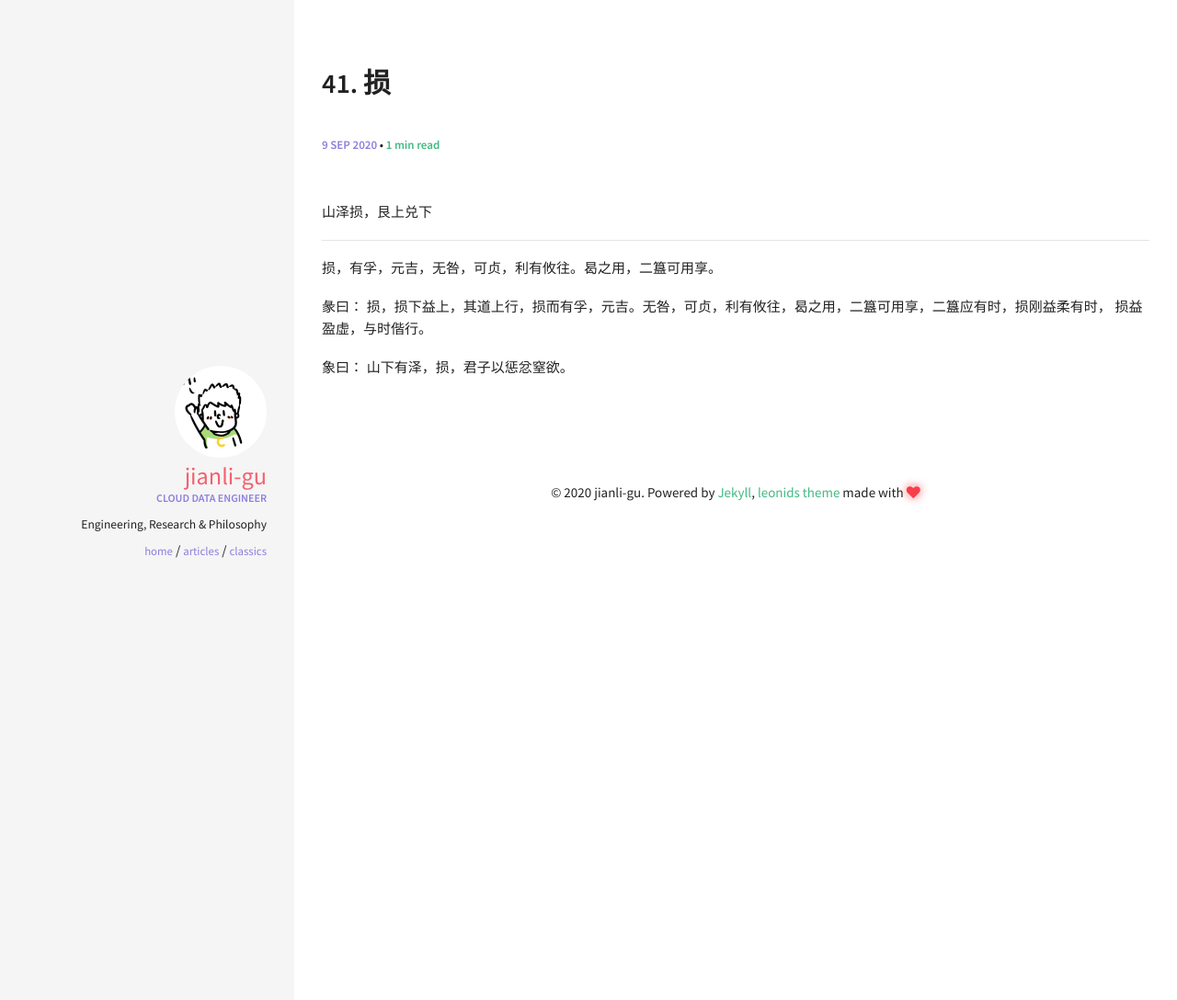
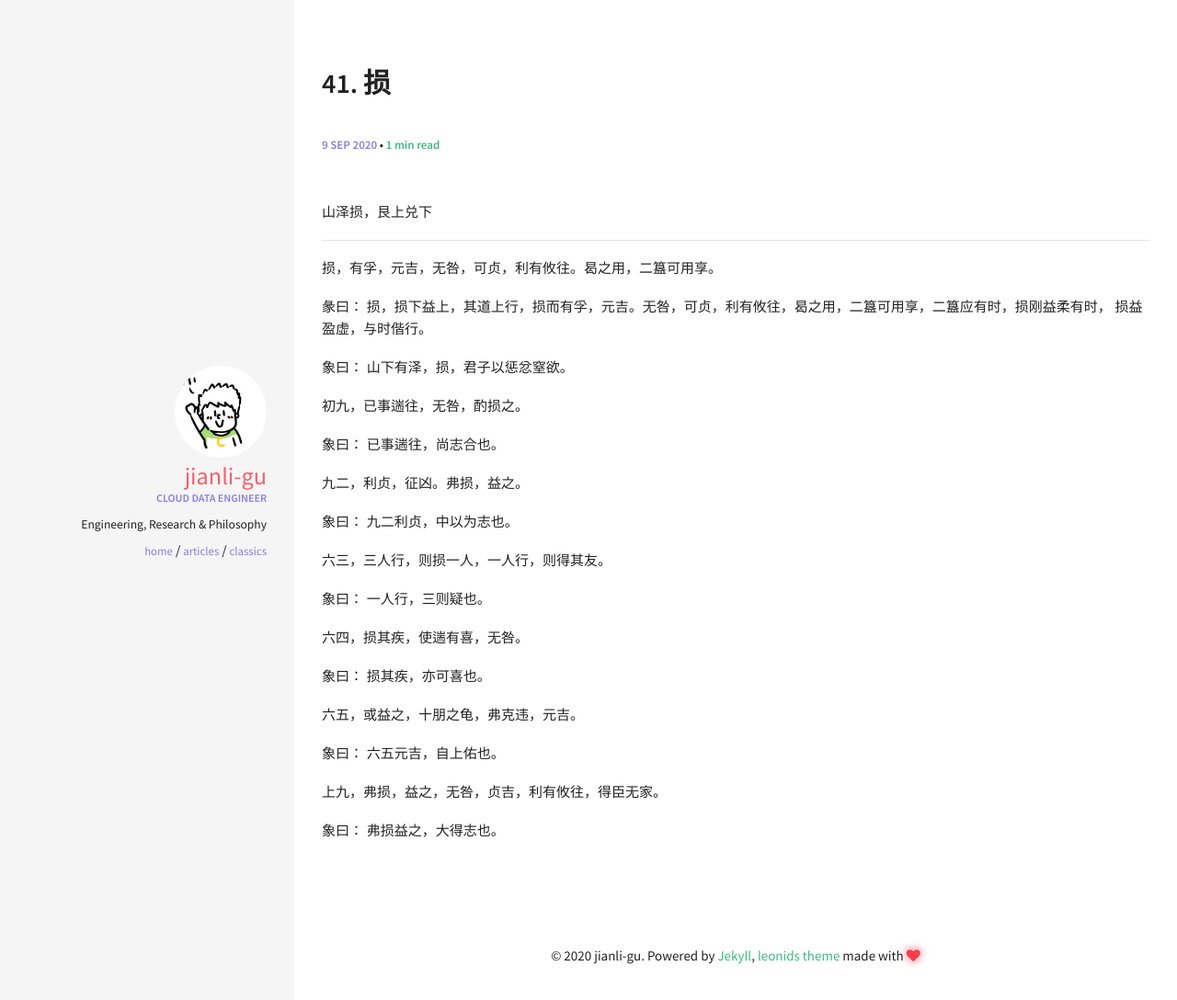
Before and after one commit to jianli-gu/jianli-gu.github.io, a Jekyll site: the page built from _posts/classics/yijing/2020-09-09-yijing-41-sun.md, in a window 1280 px wide. Shown: the top 1088 px of the page at 92% size. Built offline with Jekyll 4.4.1, drawn with Linux system fonts in a browser that asks for light colours.

Commit message:
Update sun

```diff
--- a/_posts/classics/yijing/2020-09-09-yijing-41-sun.md
+++ b/_posts/classics/yijing/2020-09-09-yijing-41-sun.md
@@ -16,3 +16,27 @@ modified: 2020-09-09
 损益盈虚，与时偕行。
 
 象曰： 山下有泽，损，君子以惩忿窒欲。
+
+初九，已事遄往，无咎，酌损之。
+
+象曰： 已事遄往，尚志合也。
+
+九二，利贞，征凶。弗损，益之。
+
+象曰： 九二利贞，中以为志也。
+
+六三，三人行，则损一人，一人行，则得其友。
+
+象曰： 一人行，三则疑也。
+
+六四，损其疾，使遄有喜，无咎。
+
+象曰： 损其疾，亦可喜也。
+
+六五，或益之，十朋之龟，弗克违，元吉。
+
+象曰： 六五元吉，自上佑也。
+
+上九，弗损，益之，无咎，贞吉，利有攸往，得臣无家。
+
+象曰： 弗损益之，大得志也。
```
